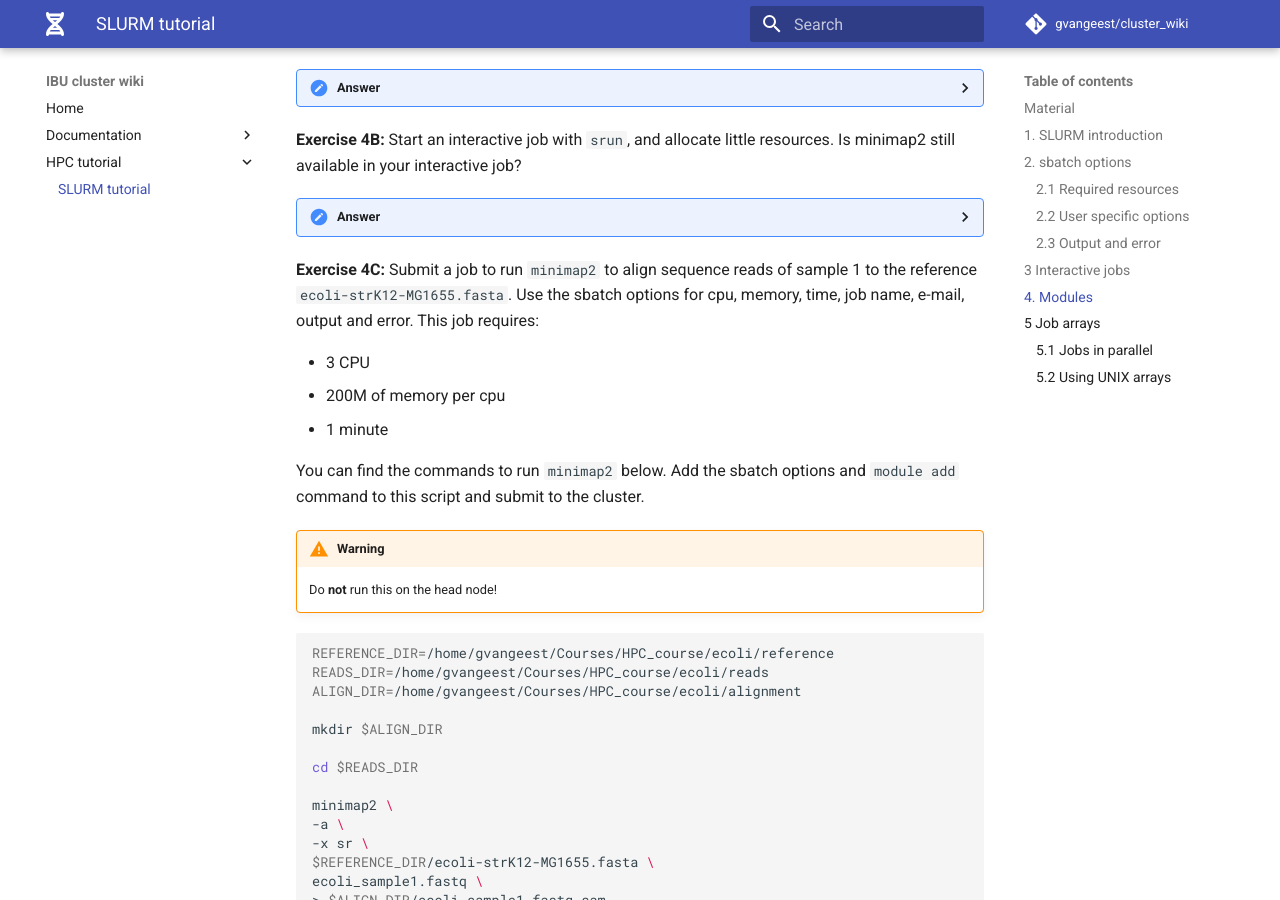
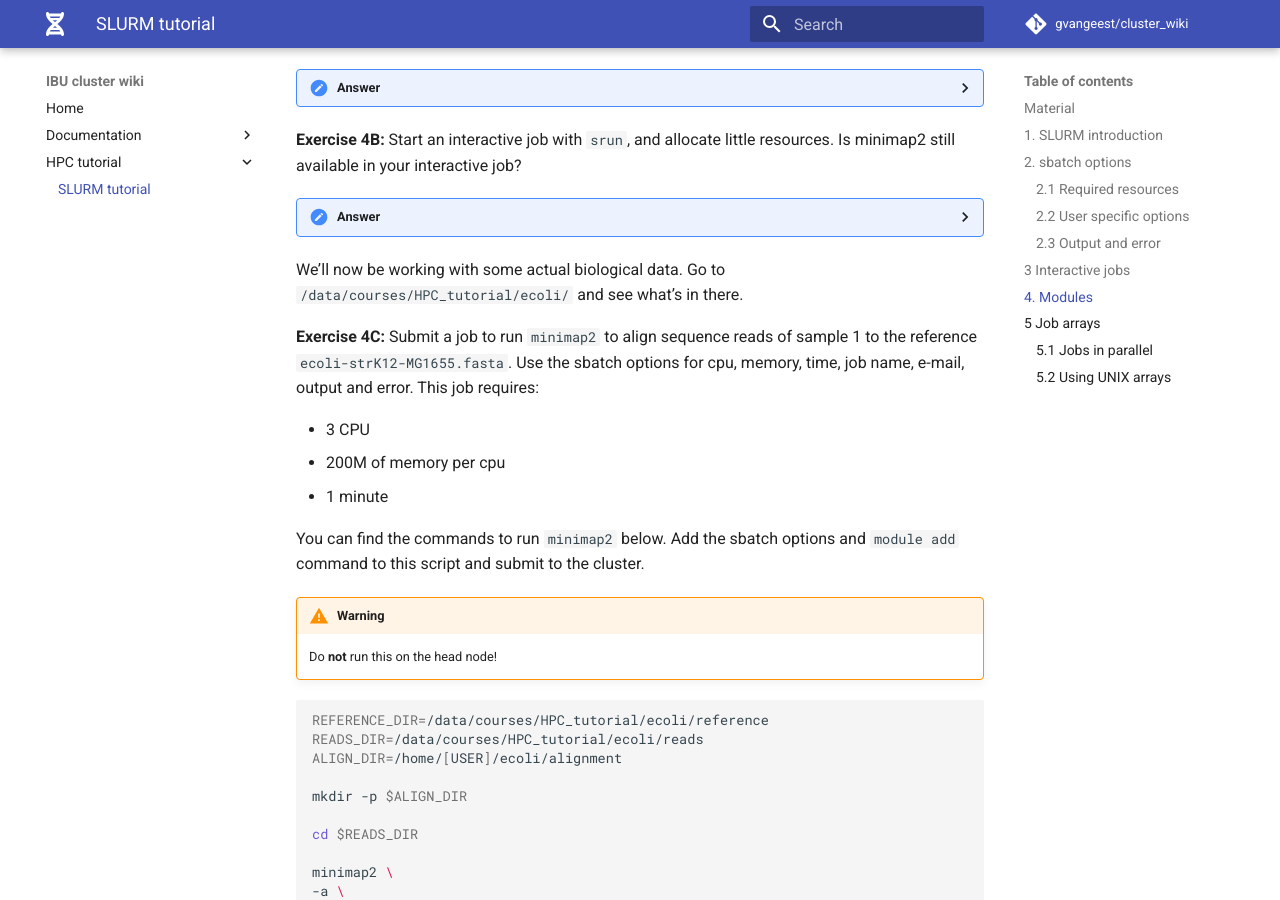
Before and after one commit to GeertvanGeest/cluster-docs, an MkDocs documentation site: the page built from docs/HPC_tutorial/SLURM_tutorial.md, in a window 1280 px wide and 900 px high, scrolled down 2478 px. Built offline with MkDocs 1.6.1 and Material for MkDocs 9.7.7, drawn with Linux system fonts in a browser that asks for light colours.

Commit message:
fixed paths

````diff
--- a/docs/HPC_tutorial/SLURM_tutorial.md
+++ b/docs/HPC_tutorial/SLURM_tutorial.md
@@ -142,15 +142,15 @@
     #SBATCH --job-name=output_and_error
     #SBATCH --mail-user=user@students.unibe.ch
     #SBATCH --mail-type=begin,end
-    #SBATCH --output=/home/user/output_%j.o
-    #SBATCH --error=/home/user/error_%j.e
+    #SBATCH --output=/home/[USER]/output_%j.o
+    #SBATCH --error=/home/[USER]/error_%j.e
 
     echo "I am output!"
 
     ls my_nonexisting_file.txt
     ```
 
-    Stdout should be in `/home/user/output_[JOBID].o` and stderr in `/home/user/error_[JOBID].e`
+    Stdout should be in `/home/[USER]/output_[JOBID].o` and stderr in `/home/[USER]/error_[JOBID].e`
 
 ## 3 Interactive jobs
 
@@ -192,6 +192,8 @@
 ??? done "Answer"
     Yes, it should still be available. If a job is submitted, the current environment of the user is used for that job to run in. However, in a script, it is good practice to always include the `module add` commands, to make your script re-usable and sharable.
 
+We'll now be working with some actual biological data. Go to `/data/courses/HPC_tutorial/ecoli/` and see what's in there.
+
 **Exercise 4C:** Submit a job to run `minimap2` to align sequence reads of sample 1 to the reference `ecoli-strK12-MG1655.fasta`. Use the sbatch options for cpu, memory, time, job name, e-mail, output and error. This job requires:
 
 * 3 CPU
@@ -204,11 +206,11 @@
     Do **not** run this on the head node!
 
 ```sh
-REFERENCE_DIR=/home/gvangeest/Courses/HPC_course/ecoli/reference
-READS_DIR=/home/gvangeest/Courses/HPC_course/ecoli/reads
-ALIGN_DIR=/home/gvangeest/Courses/HPC_course/ecoli/alignment
+REFERENCE_DIR=/data/courses/HPC_tutorial/ecoli/reference
+READS_DIR=/data/courses/HPC_tutorial/ecoli/reads
+ALIGN_DIR=/home/[USER]/ecoli/alignment
 
-mkdir $ALIGN_DIR
+mkdir -p $ALIGN_DIR
 
 cd $READS_DIR
 
@@ -231,14 +233,14 @@
     #SBATCH --job-name=align_reads
     #SBATCH --mail-user=user@students.unibe.ch
     #SBATCH --mail-type=begin,end
-    #SBATCH --output=/home/user/output_alignment_%j.o
-    #SBATCH --error=/home/user/error_alignment_%j.e
+    #SBATCH --output=/home/[USER]/output_alignment_%j.o
+    #SBATCH --error=/home/[USER]/error_alignment_%j.e
 
     module add UHTS/Analysis/minimap2/2.17
 
-    REFERENCE_DIR=/home/gvangeest/Courses/HPC_course/ecoli/reference
-    READS_DIR=/home/gvangeest/Courses/HPC_course/ecoli/reads
-    ALIGN_DIR=/home/gvangeest/Courses/HPC_course/ecoli/alignment
+    REFERENCE_DIR=/data/courses/HPC_tutorial/ecoli/reference
+    READS_DIR=/data/courses/HPC_tutorial/ecoli/reads
+    ALIGN_DIR=/home/[USER]/ecoli/alignment
 
     mkdir $ALIGN_DIR
 
@@ -261,7 +263,7 @@
 ??? hint "Hint"
     Your script (without sbatch options) should look something like this:
     ```
-    touch /home/user/file_$SLURM_ARRAY_TASK_ID.txt
+    touch /home/[USER]/file_$SLURM_ARRAY_TASK_ID.txt
     sleep 60
     ```
 
@@ -279,11 +281,11 @@
     #SBATCH --job-name=arrays
     #SBATCH --mail-user=user@students.unibe.ch
     #SBATCH --mail-type=begin,end
-    #SBATCH --output=/home/user/output_%j.o
-    #SBATCH --error=/home/user/error_%j.e
+    #SBATCH --output=/home/[USER]/output_%j.o
+    #SBATCH --error=/home/[USER]/error_%j.e
     #SBATCH --array=10-15
 
-    touch /home/user/file_$SLURM_ARRAY_TASK_ID.txt
+    touch /home/[USER]/file_$SLURM_ARRAY_TASK_ID.txt
     sleep 60
     ```
 
@@ -313,15 +315,15 @@
     #SBATCH --job-name=align_reads
     #SBATCH --mail-user=user@students.unibe.ch
     #SBATCH --mail-type=begin,end
-    #SBATCH --output=/home/user/output_alignment_%j.o
-    #SBATCH --error=/home/user/error_alignment_%j.e
+    #SBATCH --output=/home/[USER]/output_alignment_%j.o
+    #SBATCH --error=/home/[USER]/error_alignment_%j.e
     #SBATCH --array=0-2
 
     module add UHTS/Analysis/minimap2/2.17
 
-    REFERENCE_DIR=/home/gvangeest/Courses/HPC_course/ecoli/reference
-    READS_DIR=/home/gvangeest/Courses/HPC_course/ecoli/reads
-    ALIGN_DIR=/home/gvangeest/Courses/HPC_course/ecoli/alignment
+    REFERENCE_DIR=/data/courses/HPC_tutorial/ecoli/reference
+    READS_DIR=/data/courses/HPC_tutorial/ecoli/reads
+    ALIGN_DIR=/home/[USER]/ecoli/alignment
 
     mkdir $ALIGN_DIR
 
````
Also changed, not shown: 1 other file.
